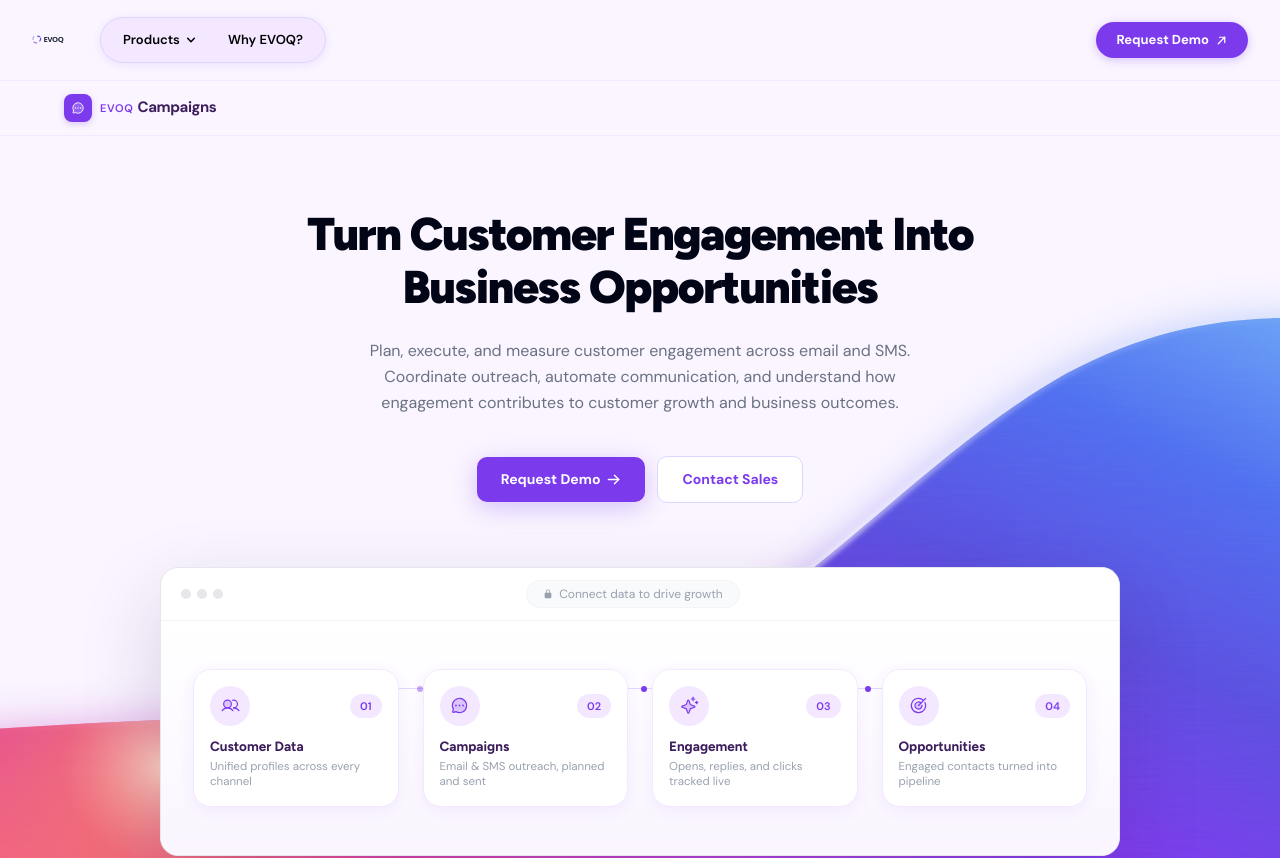
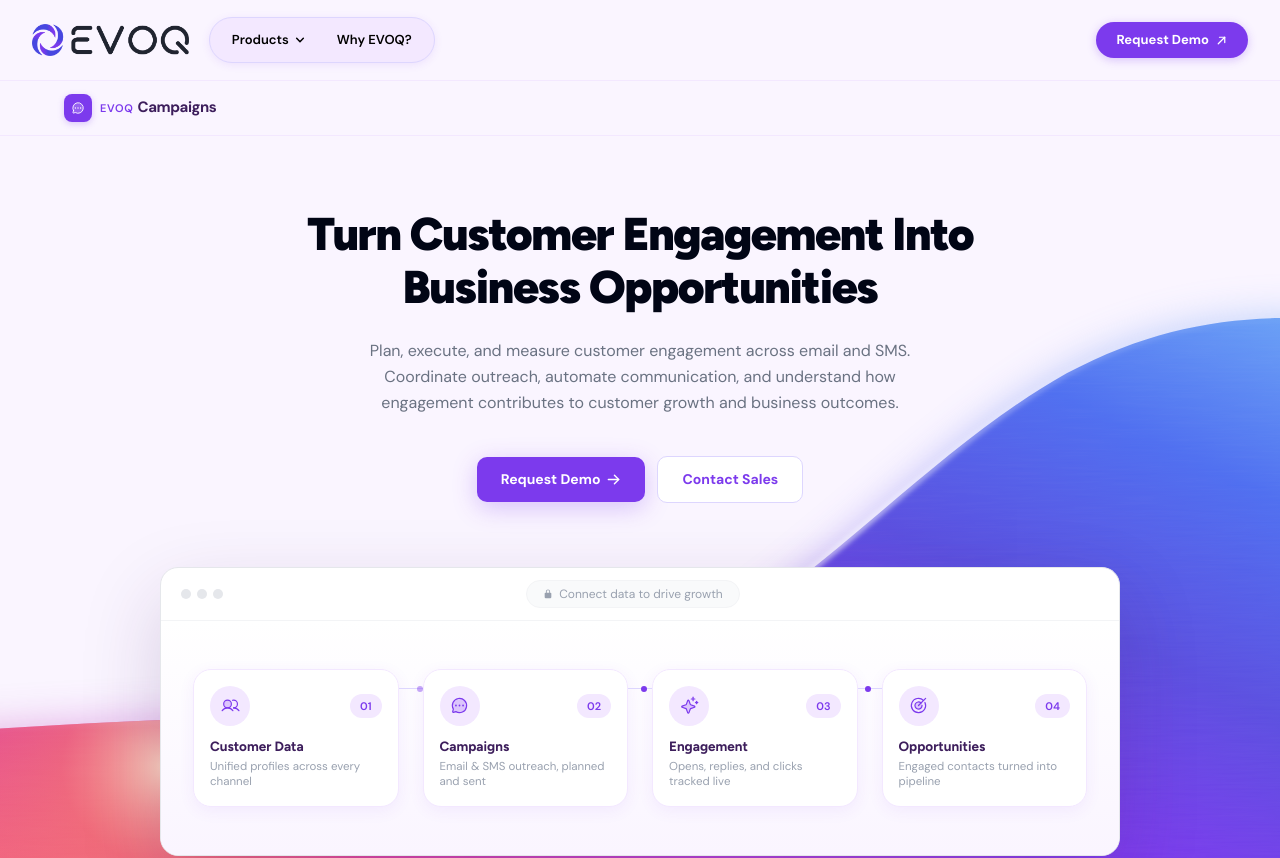
Before and after one commit to nikhilravindranc/campaigns, a Next.js app: page /campaigns in a window 1280 px wide. Shown: the top 858 px of the page. Built offline with nearby package versions, Linux system fonts and the light colour scheme.

Commit message:
Use actual EVOQ logo image in header instead of recreated SVG

```diff
--- a/app/campaigns/page.tsx
+++ b/app/campaigns/page.tsx
@@ -2,6 +2,7 @@
 
 import React, { useState, useRef, useEffect } from 'react'
 import { motion } from 'framer-motion'
+import Image from 'next/image'
 import { cn } from '@/lib/utils'
 import { ArrowUpRight, ArrowRight, Users, ChatCircleDots, Target, Sparkle, Envelope, CheckCircle, ChatText, FunnelSimple, GitBranch, Lightning, ChartLineUp, Database, PlugsConnected } from 'phosphor-react'
 
@@ -154,17 +155,7 @@
 
           {/* Left: EVOQ logo */}
           <a href="https://dev.evoq.one" className="flex items-center group flex-shrink-0 opacity-100 group-hover:opacity-80 transition-opacity">
-            <svg width="48" height="32" viewBox="0 0 200 48" xmlns="http://www.w3.org/2000/svg" className="h-8 w-auto">
-              {/* Swirl icon */}
-              <g>
-                <path d="M 24 8 A 16 16 0 0 1 32 10.34" fill="none" stroke="#5B4FE0" strokeWidth="5" strokeLinecap="round"/>
-                <path d="M 36 16 A 16 16 0 0 1 32.66 28" fill="none" stroke="#7C3AED" strokeWidth="5" strokeLinecap="round"/>
-                <path d="M 20 36 A 16 16 0 0 1 8 32.66" fill="none" stroke="#9F7AEA" strokeWidth="5" strokeLinecap="round"/>
-                <path d="M 4 22 A 16 16 0 0 1 8 10.34" fill="none" stroke="#B8A3F0" strokeWidth="5" strokeLinecap="round"/>
-              </g>
-              {/* EVOQ text */}
-              <text x="48" y="34" fontFamily="system-ui, -apple-system, sans-serif" fontSize="32" fontWeight="900" fill="#1F2937" letterSpacing="-1.5">EVOQ</text>
-            </svg>
+            <Image src="/images/black-logo.png" alt="EVOQ" width={140} height={32} className="h-8 w-auto" priority/>
           </a>
 
           {/* Nav pill — right next to logo */}
```
Also changed, not shown: public/images/black-logo.png (added).
